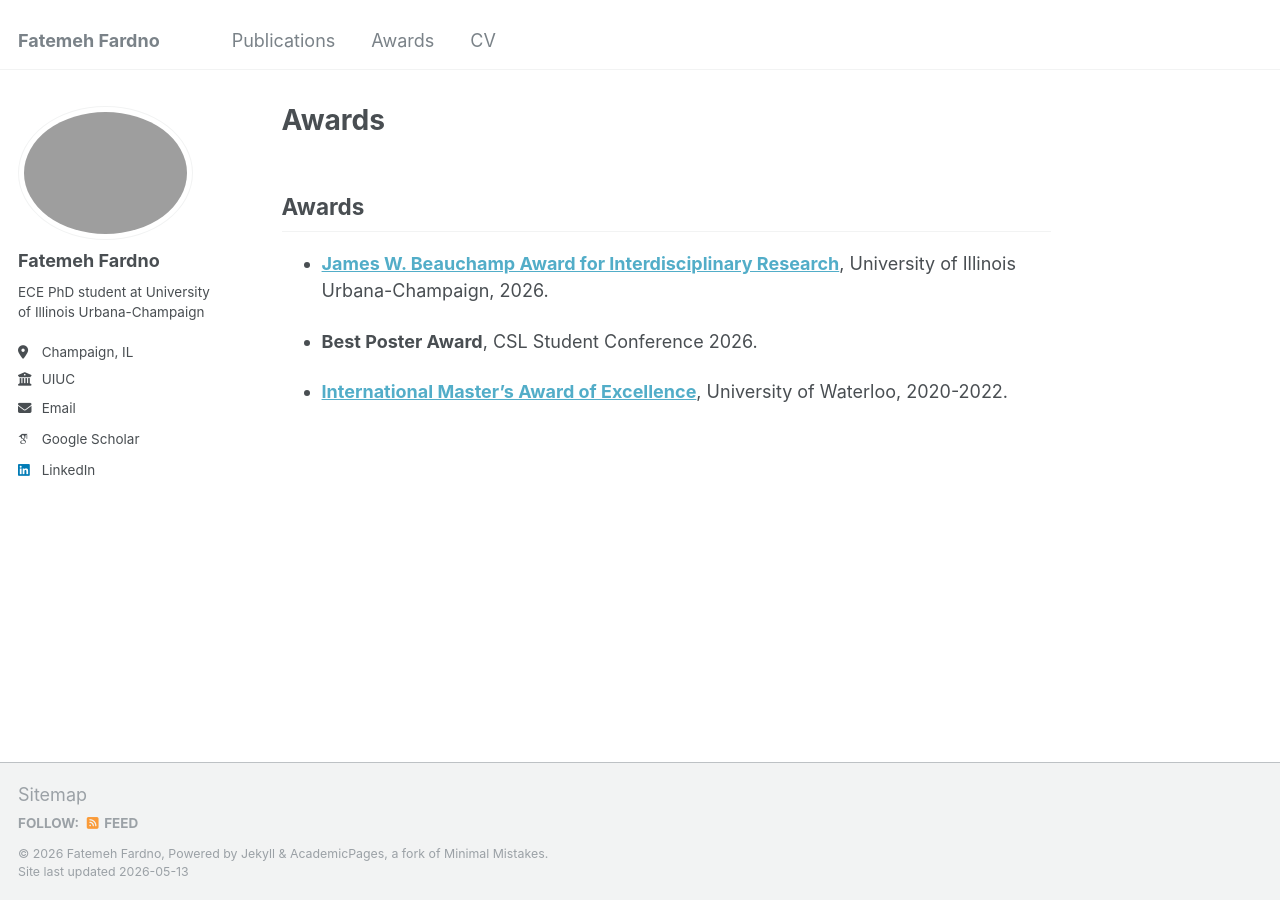
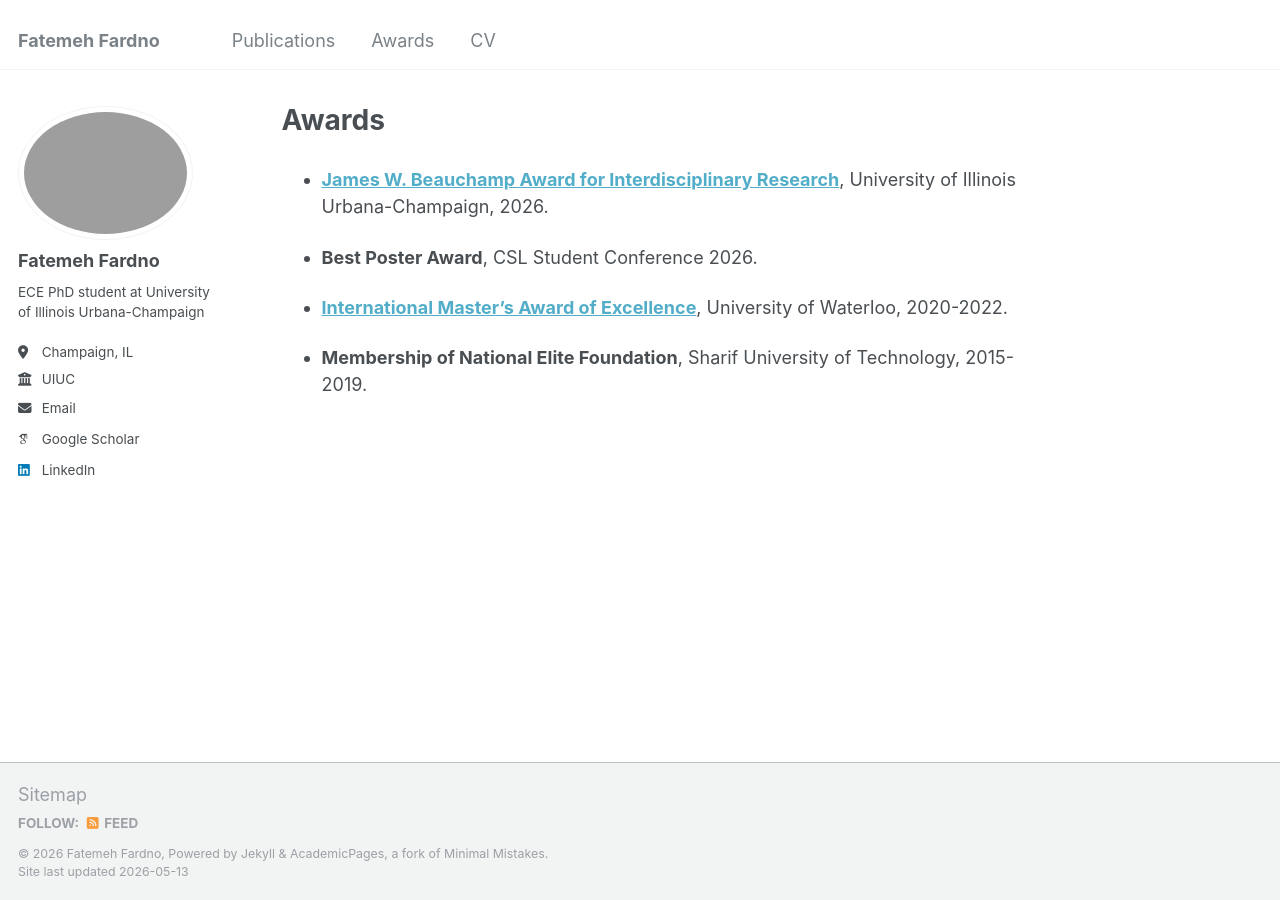
Before and after one commit to ffardno/ffardno.github.io, a Jekyll site: the page built from _pages/awards.md, in a window 1280 px wide. Built offline with Jekyll 4.4.1, drawn with Linux system fonts in a browser that asks for light colours; some web fonts are replaced.

Commit message:
Update awards.md

```diff
--- a/_pages/awards.md
+++ b/_pages/awards.md
@@ -4,10 +4,10 @@ permalink: /awards/
 author_profile: true
 ---
 
-## Awards
-
 - **[James W. Beauchamp Award for Interdisciplinary Research](https://ece.illinois.edu/academics/grad/awards/beauchamp)**, University of Illinois Urbana-Champaign, 2026.
 
 - **Best Poster Award**, CSL Student Conference 2026.
 
 - **[International Master’s Award of Excellence](https://uwaterloo.ca/current-graduate-students/catalogs/graduate-funding-and-awards-database/international-masters-award-excellence-imae)**, University of Waterloo, 2020-2022.
+
+- **Membership of National Elite Foundation**, Sharif University of Technology, 2015-2019.
```
